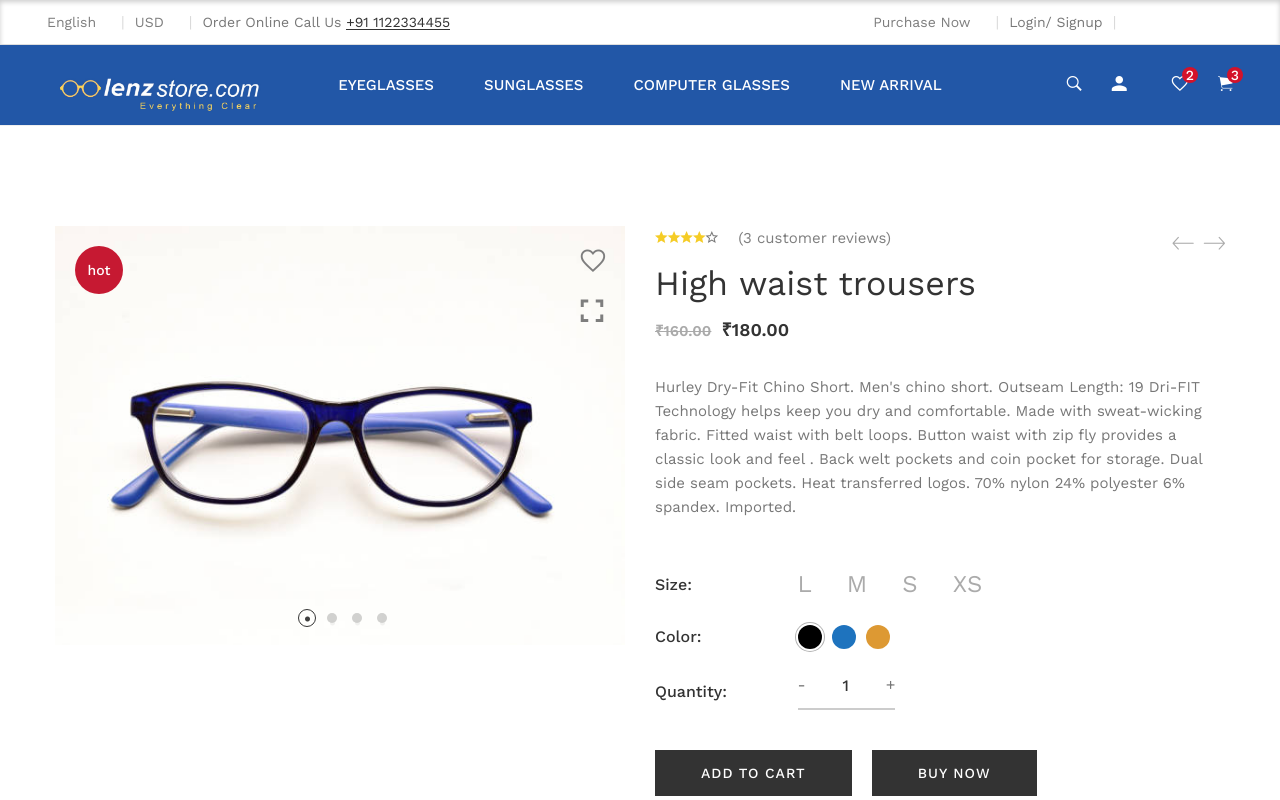
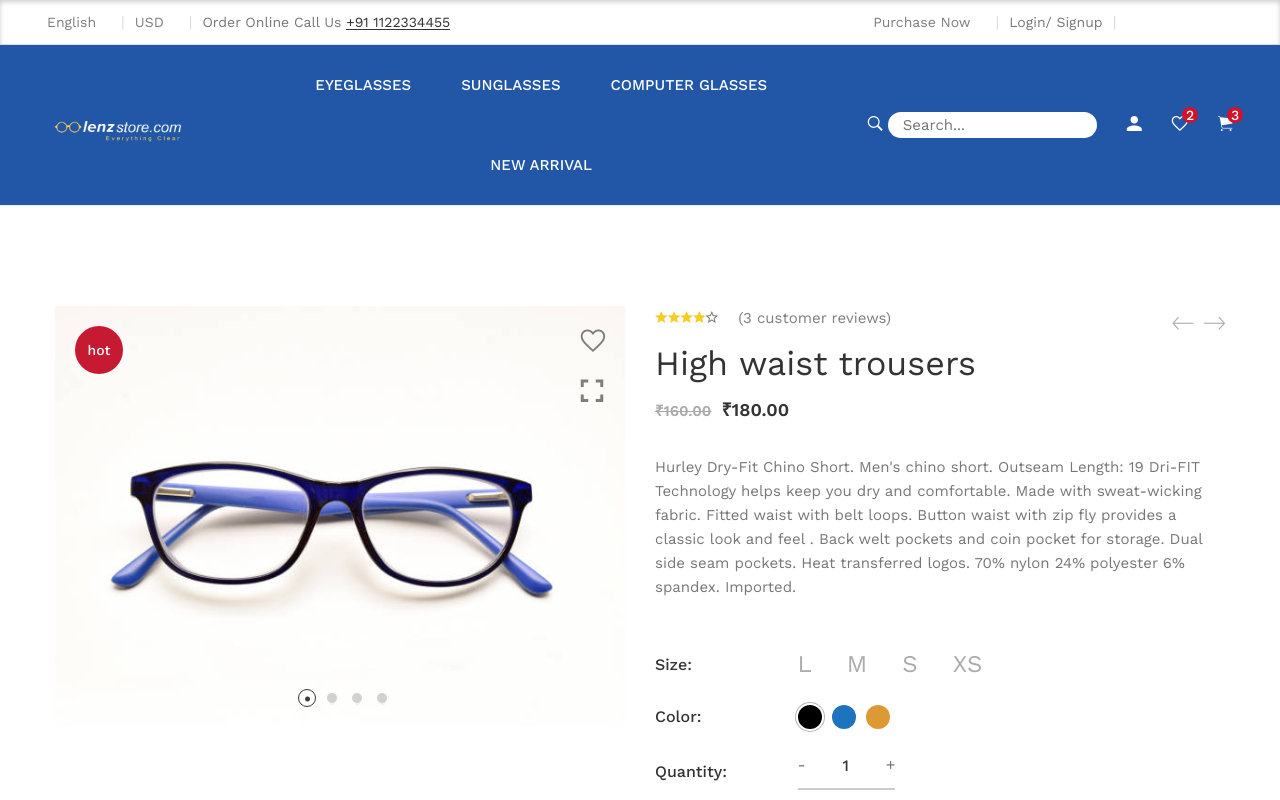
Before and after one commit to shahidmhd/Lenzstore, a React (Vite) app: page /singlepage in a window 1280 px wide. Both pictures are taken after a click on the link 1074 px from the left and 85 px from the top of the page. Shown: the top 800 px of the page. Built offline with nearby package versions, Linux system fonts and the light colour scheme; a web font is replaced by a local one.

Commit message:
latest oneeetiga

```diff
--- a/src/Components/Header.jsx
+++ b/src/Components/Header.jsx
@@ -24,7 +24,11 @@ function Header() {
     };
   }, []);
 
+  const [isSearchOpen, setIsSearchOpen] = useState(false);
 
+  const openSearch = () => {
+    setIsSearchOpen(!isSearchOpen);
+  };
 
   return (
     <>
@@ -126,24 +130,26 @@ function Header() {
                 <div className="header-right-icons d-flex justify-content-end align-items-center h-100">
                   {/*=======  single-icon  =======*/}
                   <div className="single-icon search">
-                    <a href="#" id="search-icon">
-                      <i className="ion-ios-search-strong" style={{color:"#fff"}}/>
-                    </a>
-                  </div>
+        <a href="#" id="search-icon" onClick={openSearch}>
+          <i className="ion-ios-search-strong" style={{ color: '#fff' }} />
+        </a>
+      </div>
+      {isSearchOpen && (
+        <div className="search-popup pl-5">
+          <div className="search-popup-content">
+            {/* Search form */}
+            <form>
+              <input type="text" placeholder="Search..." style={{borderRadius:'5em',paddingLeft:'1em',border:'1em'}}/>
+            </form>
+          </div>
+        </div>
+      )}
                   {/*=======  End of single-icon  =======*/}
                   {/*=======  single-icon  =======*/}
-                  <div className=" top-shop-dropdown change-dropdown single-icon user-login">
+                  <div className=" single-icon user-login">
                     <a href="#">
                       <i className="ion-android-person" style={{color:"#fff"}}/>
                     </a>
-                    <ul>
-                      <li>
-                        <a href="#">My Account</a>
-                      </li>
-                      <li>
-                        <a href="/login">Login</a>
-                      </li>
-                    </ul>
                   </div>
 
                   {/*=======  End of single-icon  =======*/}
--- a/src/Components/Logo.jsx
+++ b/src/Components/Logo.jsx
@@ -6,7 +6,7 @@ function Logo() {
    <>
         <div className="logo">
             <Link to={'/'}>
-            <img src="assets/images/Lenzstore logo.png" className="img-fluid" alt="" />
+            <img src="assets/images/Lenzstore logo.png" className="img-fluid" alt=""style={{width:"150px"}}/>
             </Link>
           </div>
    </>
--- a/src/Components/Singleproduct.jsx
+++ b/src/Components/Singleproduct.jsx
@@ -106,7 +106,7 @@ function Singleproduct() {
                               <img
                                 src={image}
                                 alt={`Product Image ${index}`}
-                                className="img-fluid"
+                                className="img-fluid hover-zoom"
                                 onClick={() => setSelectedImage(image)}
                               />
                             </Zoom>
```
Also changed, not shown: public/assets/css/main.css.
